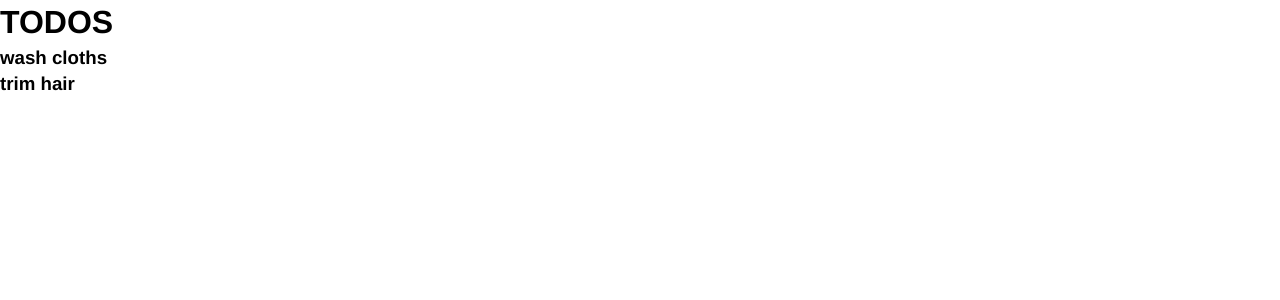
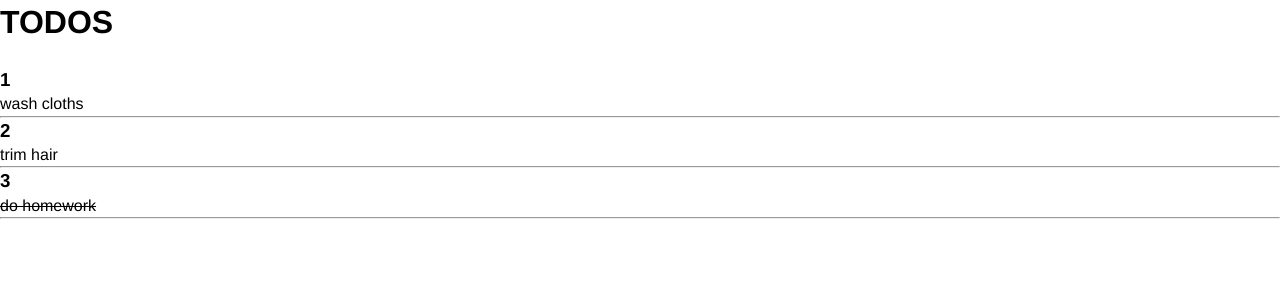
Before and after one commit to nikheal25/vue-first, a Vue app: page / in a window 1280 px wide. Shown: the top 300 px of the page. Built offline with nearby package versions, Linux system fonts and the light colour scheme.

Commit message:
Working todoitem

```diff
--- a/src/App.vue
+++ b/src/App.vue
@@ -19,7 +19,8 @@ export default {
           title: "wash cloths",
           completed: false
         },
-        { id: 2, title: "trim hair", completed: false }
+        { id: 2, title: "trim hair", completed: false },
+        { id: 3, title: "do homework", completed: true }
       ]
     };
   }
--- /dev/null
+++ b/src/components/TodoItem.vue
@@ -0,0 +1,18 @@
+<template>
+  <div class v-bind:class="{'is-completed':dataItem.completed}">
+    <p>{{dataItem.title}}</p>
+  </div>
+</template>
+
+<script>
+export default {
+  name: "TodoItem",
+  props: ["dataItem"]
+};
+</script>
+
+<style scoped>
+.is-completed {
+  text-decoration: line-through;
+}
+</style>
--- a/src/components/Todos.vue
+++ b/src/components/Todos.vue
@@ -1,15 +1,24 @@
 <template>
   <div>
     <h1>TODOS</h1>
+    <br />
     <div v-for="item in todos" v-bind:key="item.id">
-      <h3>{{item.title}}</h3>
+      <h3>{{item.id}}</h3>
+      <TodoItem v-bind:dataItem="item" />
+      <hr />
     </div>
   </div>
 </template>
 
+
 <script>
+import TodoItem from "./TodoItem";
+
 export default {
   name: "Todos",
+  components: {
+    TodoItem
+  },
   props: ["todos"]
 };
 </script>
```
